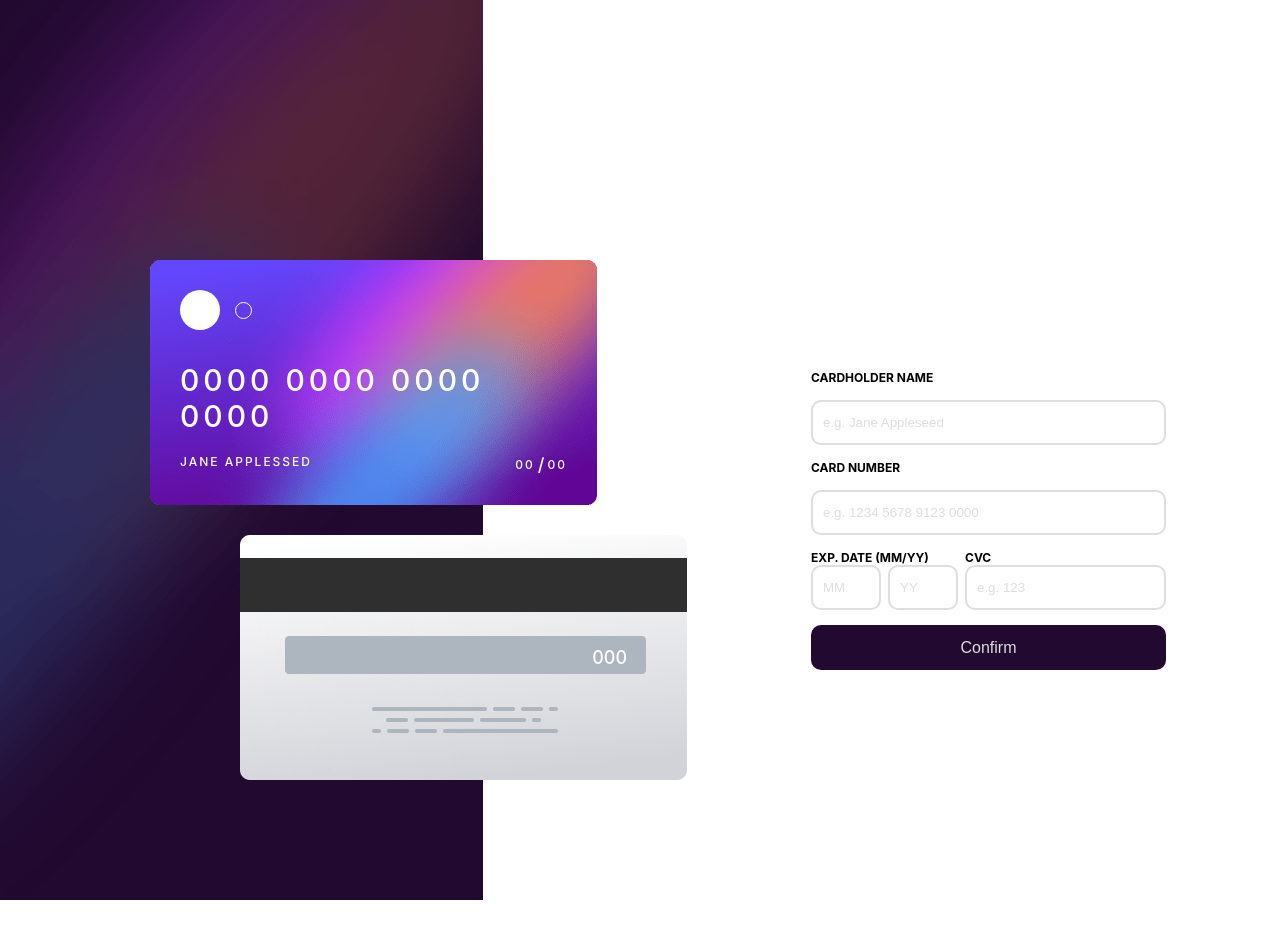
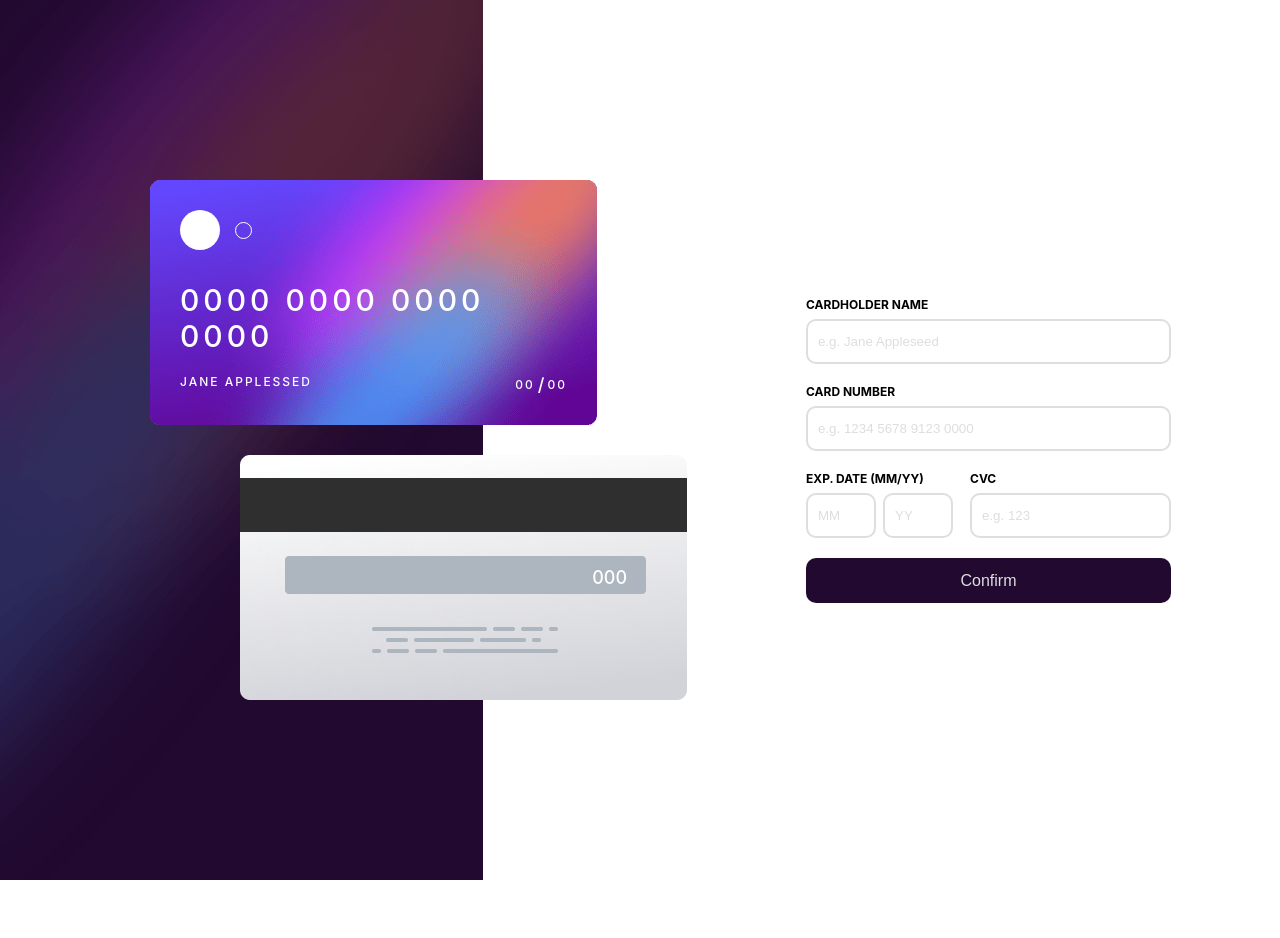
Before and after one commit to ViktoriaKondrashova1/credit-card-form, a React (Vite) app in the folder credit-card-form/: page / in a window 1280 px wide. Shown: the top 938 px of the page. After the commit the page ends 880 px from the top, so only its background shows below. Built offline with nearby package versions, Linux system fonts and the light colour scheme.

Commit message:
fix: fix form styles

```diff
--- a/credit-card-form/src/components/Form/Form.scss
+++ b/credit-card-form/src/components/Form/Form.scss
@@ -5,17 +5,12 @@
   margin: auto;
   display: flex;
   flex-direction: column;
-  gap: 15px;
 
   &__info {
     display: flex;
     justify-content: space-between;
+    gap: 10px;
   }
-
-  //   &__date__wrap {
-  //     display: flex;
-  //     gap: 7px;
-  //   }
 
   &__submit {
     background-color: $very-dark-violet;
@@ -26,7 +21,15 @@
     color: $light-grayish-violet;
     font-size: 16px;
     font-weight: 500;
+    margin-top: 20px;
     cursor: pointer;
+
+    &:hover {
+      background-color: transparent;
+      border: 2px solid $very-dark-violet;
+      color: $very-dark-violet;
+      transition: all 0.3s ease-out;
+    }
   }
 }
 
--- a/credit-card-form/src/components/Inputs/BaseInput/BaseInput.scss
+++ b/credit-card-form/src/components/Inputs/BaseInput/BaseInput.scss
@@ -11,7 +11,7 @@
   &__title {
     text-transform: uppercase;
     font-size: 12px;
-    margin: 0;
+    margin: 20px 0 7px 0;
   }
 
   &::placeholder {
--- a/credit-card-form/src/index.scss
+++ b/credit-card-form/src/index.scss
@@ -35,7 +35,7 @@ a {
 }
 
 .container {
-  padding: 120px 150px;
+  padding: 180px 150px;
 }
 
 @media screen and (max-width: $mobile-width) {
--- a/credit-card-form/src/pages/MainPage/MainPage.scss
+++ b/credit-card-form/src/pages/MainPage/MainPage.scss
@@ -1,7 +1,6 @@
 .main {
   background-image: url(../../assets/png/bg-main-desktop.png);
   background-repeat: no-repeat;
-  height: 100vh;
   display: flex;
 
   &__cards {
```
